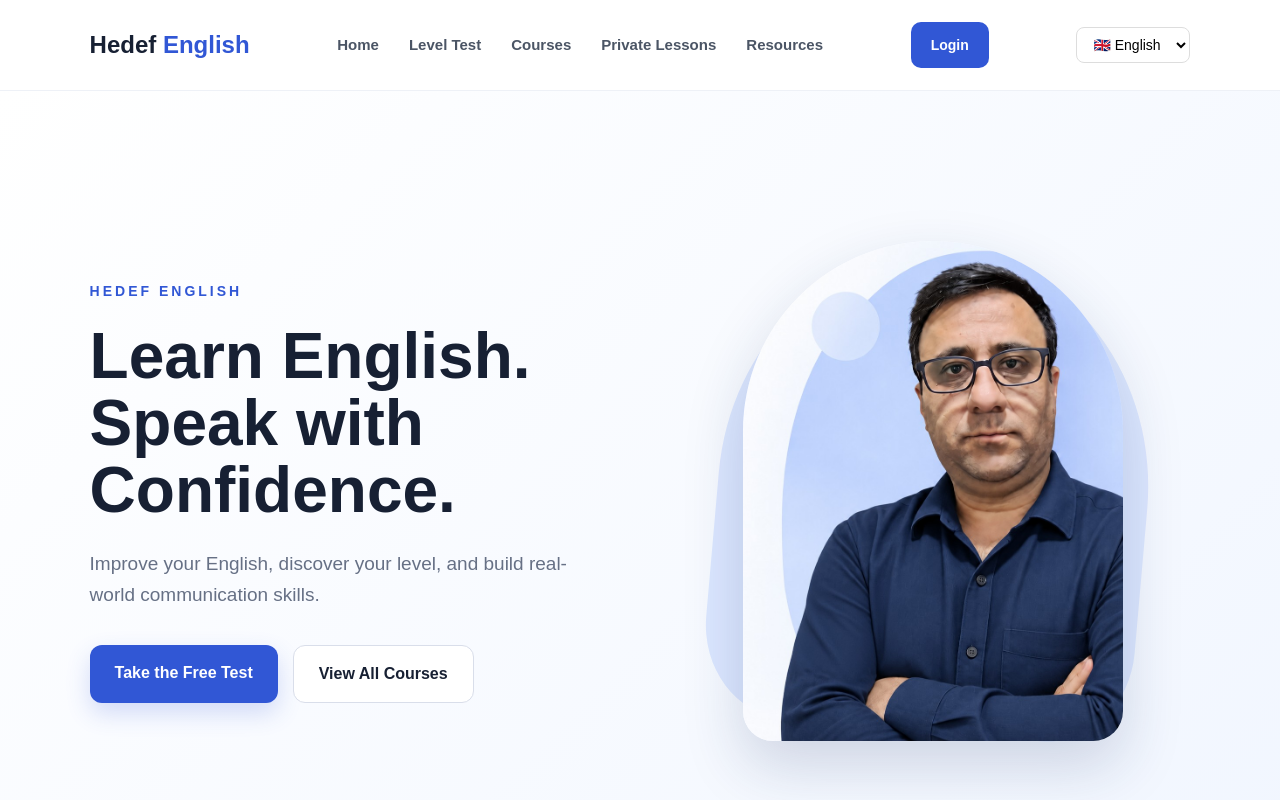
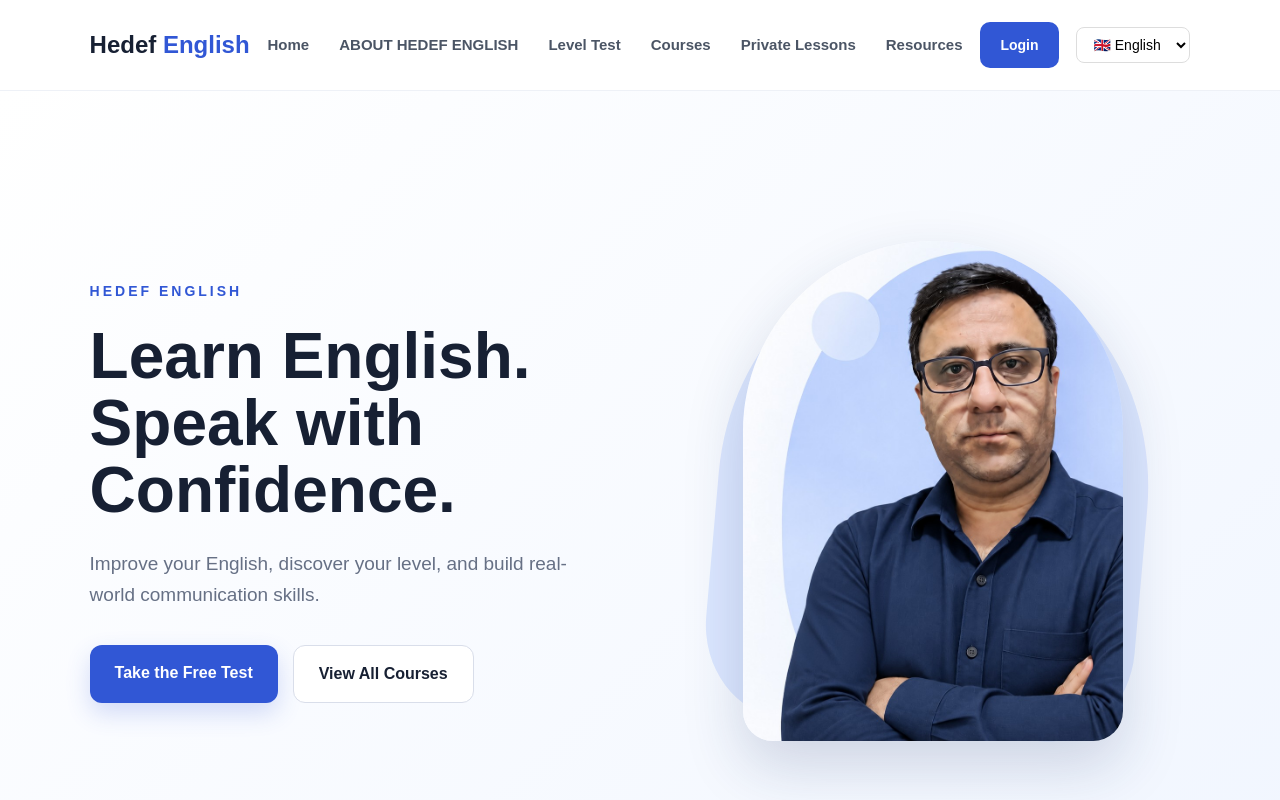
Before and after one commit to rezazamani8201-ux/hedefenglish, a Next.js app: page / in a window 1280 px wide. Shown: the top 800 px of the page. Built offline with nearby package versions, Linux system fonts and the light colour scheme; no server answers.

Commit message:
add about link to navbar

```diff
--- a/app/page.tsx
+++ b/app/page.tsx
@@ -24,7 +24,7 @@ export default function Home() {
 
         <div className="nav-links">
           <a href="#home">{t.nav.home}</a>
-
+          <a href="/about">{t.about.label}</a>
           <a href="#level-test">{t.nav.levelTest}</a>
 
           <a href="#courses">{t.nav.courses}</a>
```
